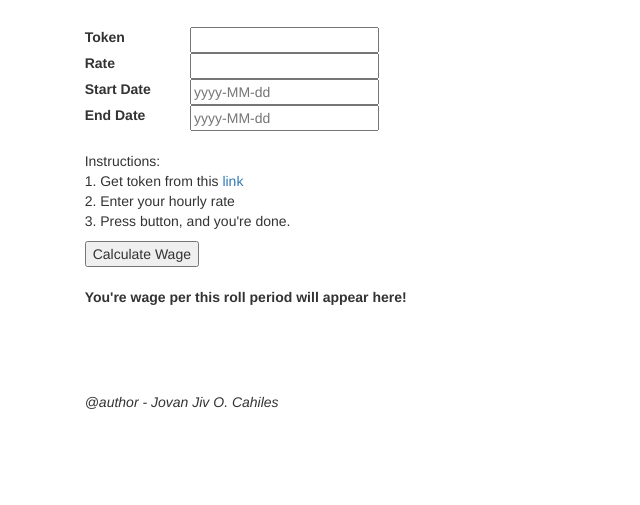
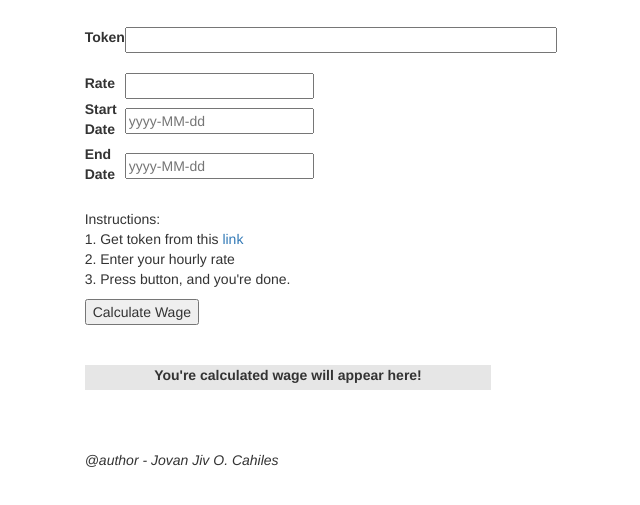
Before and after one commit to jcahiles-visp-net/jcahiles-visp-net, a plain HTML site: page index.html in a window 1280 px wide. Shown: the part 53-558 px from the top of the page, without its empty margins (352-992 px from the left). Drawn offline with nearby package versions, Linux system fonts and the light colour scheme.

Commit message:
Polishes

```diff
--- a/app.js
+++ b/app.js
@@ -27,12 +27,14 @@ end.addEventListener('change', function(event){
 
 var button = document.getElementById('button');
 button.addEventListener('click', function(event){
+    wageLabel.innerHTML = 'getting account details...'
     var url = 'https://webapi.timedoctor.com/v1.1/companies?access_token='+ accessToken +'&_format=json';
     httpGetAsync(url, function(value){
         var account = JSON.parse(value).accounts[0];
         var worklogUrl = 'https://webapi.timedoctor.com/v1.1/companies/'+ account.company_id +'/worklogs?access_token='+ accessToken
                          +'&_format=json&start_date='+ startDate +'&end_date='+ endDate +'&user_ids='+ account.user_id;
 
+        wageLabel.innerHTML = 'getting tasks and projects...'
         httpGetAsync(worklogUrl, function(value){
             var wage = JSON.parse(value).total / 3600 * hourlyRate;
             console.log(wage);
--- a/index.html
+++ b/index.html
@@ -15,7 +15,10 @@
                 <table style="width:100%">
                     <tr>
                         <td><label>Token</label></td>
-                        <td><input id="token" type="text"></td>
+                        <td><input id="token" type="text" size="50"></td>
+                    </tr>
+                    <tr>
+                        <td><br></td>
                     </tr>
                     <tr>
                         <td><label>Rate</label></td>
@@ -38,11 +41,11 @@
                     2. Enter your hourly rate<br />
                     3. Press button, and you're done.<br />
                 </p>
-                <button id="button">Calculate Wage</button><br><br>
-                <label id="wage">You're wage per this roll period will appear here!</label>
+                <button id="button">Calculate Wage</button><br><br><br>
 
-                <br>
-                <br>
+                <div style="background-color: #e6e6e6; text-align: center">
+                    <label id="wage">You're calculated wage will appear here!</label>
+                </div>
                 <br>
                 <br>
                 <br>
```
